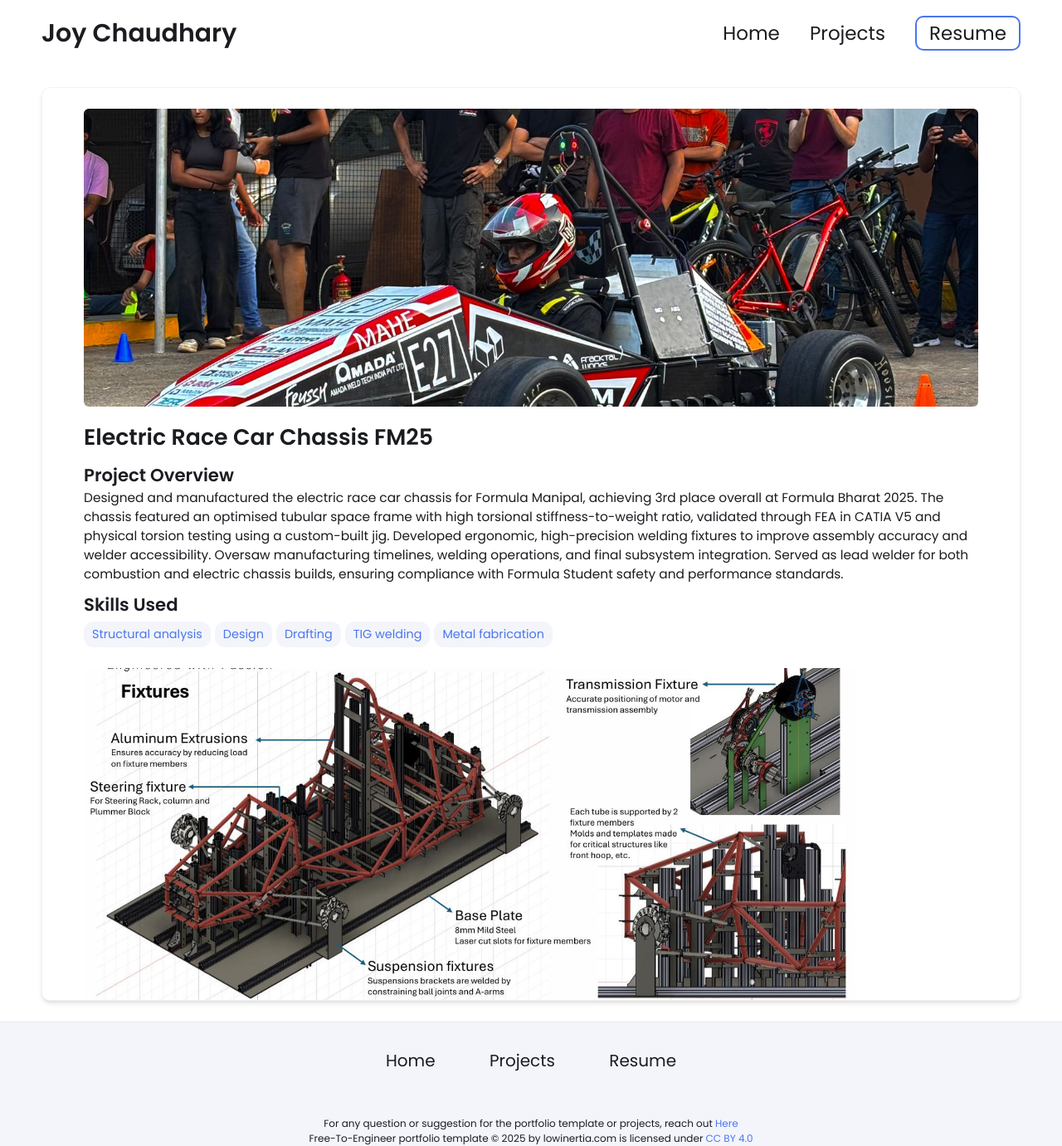
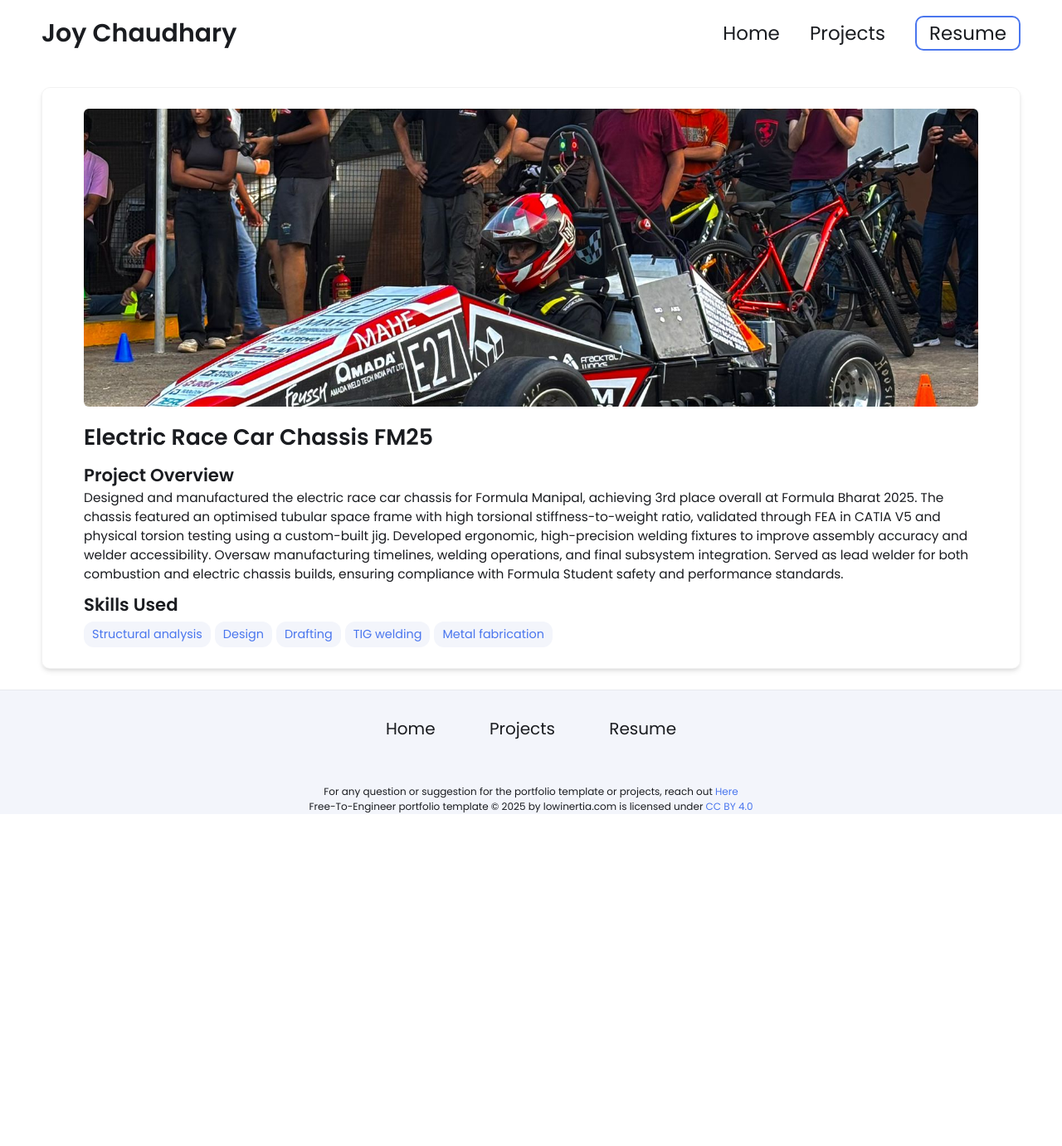
Before and after one commit to JoyChaudhary26/JoyChaudhary26.github.io, a Jekyll site: the page built from _projects/demo-project/index.md, in a window 1280 px wide. Shown: the whole page at 83% size. Built offline with Jekyll 4.4.1, drawn with Linux system fonts in a browser that asks for light colours; after the commit the page ends 981 px from its top, so only the background shows below that.

Commit message:
Update index.md

```diff
--- a/_projects/demo-project/index.md
+++ b/_projects/demo-project/index.md
@@ -12,4 +12,3 @@ skills:
 
 main-image: /WhatsApp Image 2025-05-11 at 18.13.27.jpeg
 ---
-{% include image-gallery.html images="Screenshot%202025-08-11%20023512.png" height="400" %}
```
